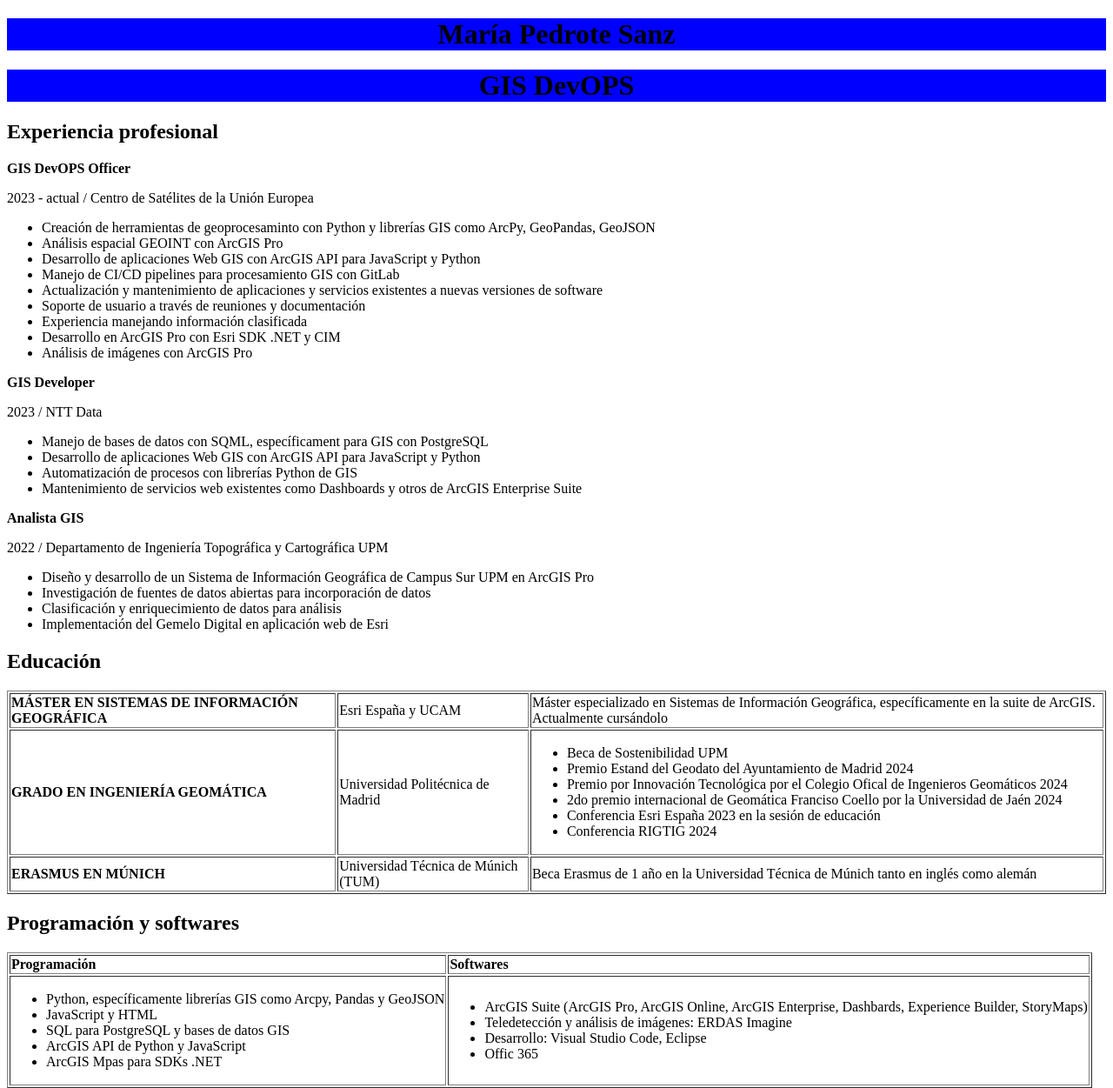
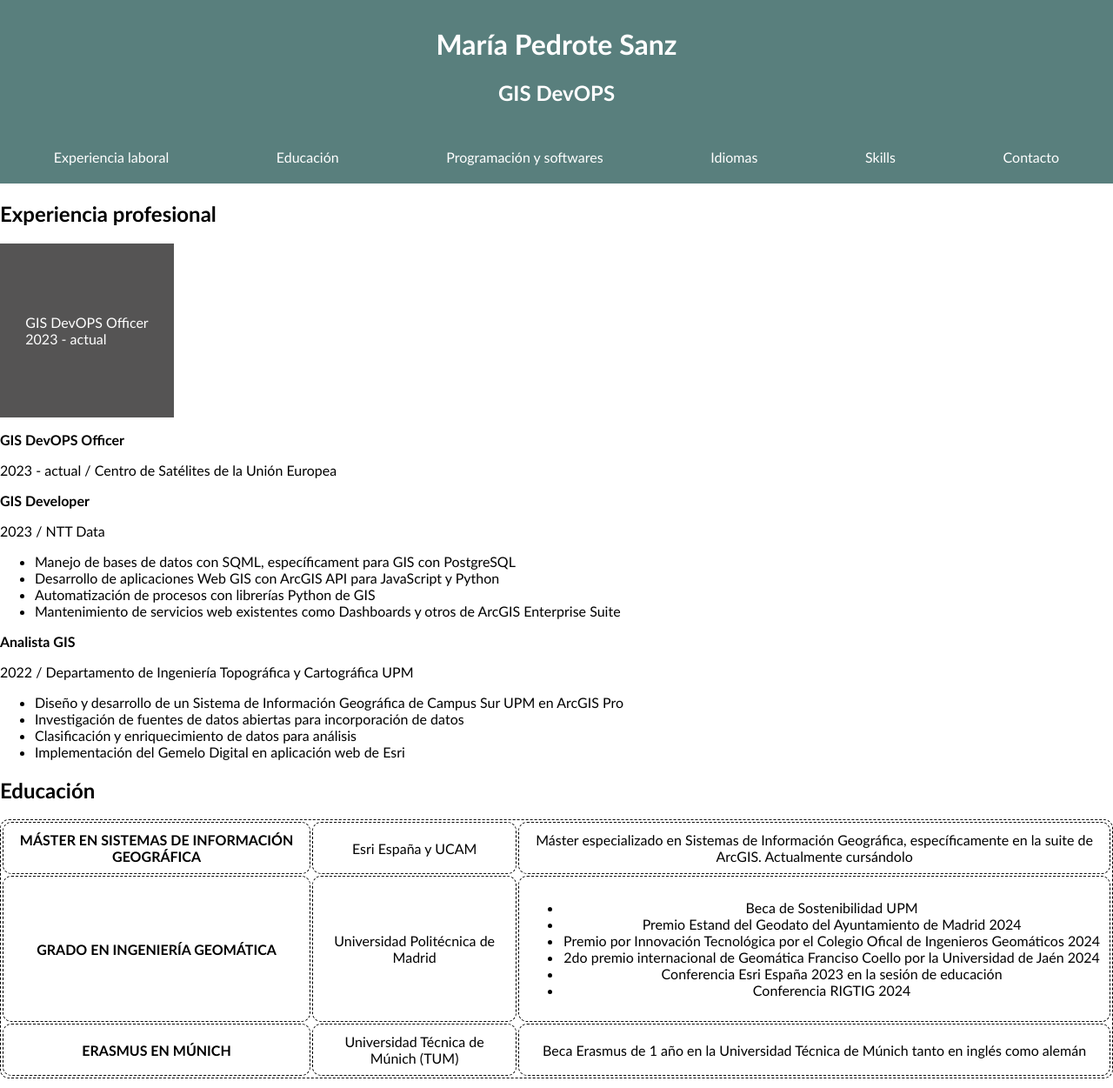
Before and after one commit to merychuli/curriculum, a plain HTML site: page cv_MPS.html in a window 1280 px wide. Shown: the top 1251 px of the page at 87% size. Drawn offline with Linux system fonts and the light colour scheme; grey boxes are pictures that could not be loaded.

Commit message:
Update in CV

```diff
--- a/cv_MPS.html
+++ b/cv_MPS.html
@@ -3,17 +3,30 @@
     <head>
         <meta charset="utf-8">
         <title>CV María Pedrote Sanz</title>
+        <link rel="stylesheet" href="style.css">
     </head>
     <body>
-        <h1 style="background-color: blue; text-align:center;">María Pedrote Sanz</h1>
-        <h1 style="background-color: blue; text-align:center;">GIS DevOPS</h1>
-        <h2>
-            <strong>Experiencia profesional</strong>
-        </h2>
-        <p>
-            <b>GIS DevOPS Officer</b>
-        </p>
-        <p>2023 - actual / Centro de Satélites de la Unión Europea</p>
+        <header>
+            <h1 class="title">María Pedrote Sanz</h1>
+            <h2 class="title">GIS DevOPS</h2>
+        </header>
+
+        <ul class="menu">
+            <li><a href="#experiencia" class="menu-items">Experiencia laboral</a></li>
+            <li><a href="#educacion" class="menu-items">Educación</a></li>
+            <li><a href="#programacion-softwares" class="menu-items">Programación y softwares</a></li>
+            <li><a href="#idiomas" class="menu-items">Idiomas</a></li>
+            <li><a href="#skills" class="menu-items">Skills</a></li>
+            <li><a href="#contacto" class="menu-items">Contacto</a></li>
+        </ul>
+
+        <section id="experiencia">
+            <h2><strong class="experiencia">Experiencia profesional</strong></h2>
+            <div class="image-container">
+                <img class="image" alt="GIS DevOPS Officer "src="https://media.licdn.com/dms/image/v2/D4D0BAQEqQwy68z0HPQ/company-logo_200_200/company-logo_200_200/0/1709570587368/satcen_logo?e=2147483647&v=beta&t=YbXF2cbco39GILyG3Sxh19h1X-QIHr__MM09t1zlP6c">
+                <div class="text-overlay">
+                    <span class="default-text"><p>GIS DevOPS Officer<br>2023 - actual</p></span>
+                    <span class="hover-text">
                         <ul>
                             <li>Creación de herramientas de geoprocesaminto con Python y librerías GIS como ArcPy, GeoPandas, GeoJSON</li>
                             <li>Análisis espacial GEOINT con ArcGIS Pro</li>
@@ -25,6 +38,14 @@
                             <li>Desarrollo en ArcGIS Pro con Esri SDK .NET y CIM</li>
                             <li>Análisis de imágenes con ArcGIS Pro</li>
                         </ul>
+                    </span>
+                </div>
+            </div>
+            <p>
+                <b>GIS DevOPS Officer</b>
+            </p>
+            <p>2023 - actual / Centro de Satélites de la Unión Europea</p>
+
             <p>
                 <b>GIS Developer</b>
             </p>
@@ -45,8 +66,10 @@
                 <li>Clasificación y enriquecimiento de datos para análisis</li>
                 <li>Implementación del Gemelo Digital en aplicación web de Esri</li>
             </ul>
+        </section>
+        <section id="educacion">
             <h2>
-            <strong>Educación</strong>
+                <strong class="educacion">Educación</strong>
             </h2>
             <table border="1">
                 <tr>
@@ -75,8 +98,10 @@
                     <td>Beca Erasmus de 1 año en la Universidad Técnica de Múnich tanto en inglés como alemán</td>
                 </tr>
             </table>
+        </section>
+        <section id="programacion-softwares">
             <h2>
-            <strong>Programación y softwares</strong>
+                <strong class="programacion-softwares">Programación y softwares</strong>
             </h2>
             <table border="1">
                 <tr>
@@ -103,25 +128,33 @@
                     </td>
                 </tr>
             </table>
-        <h2><b>Idiomas</b></h2>
+        </section>
+        <section id="idiomas">
+            <h2><b class="idiomas">Idiomas</b></h2>
             <ul>
                 <li>Español: nativo</li>
                 <li>Inglés: C1</li>
                 <li>Alemán: C1</li>
                 <li>Corano: A1</li>
             </ul>
-        <h2><b>Skills</b></h2>
+        </section>
+        <section id="skills">
+            <h2><b class="skills">Skills</b></h2>
             <ul>
                 <li>Trabajo en equipo</li>
                 <li>Organización</li>
                 <li>Resiliencia</li>
                 <li>Resolución</li>
             </ul>
-        <h2><b>Contacto</b></h2>
+        </section>
+        <section id="contacto">
+            <h2><b class="contacto">Contacto</b></h2>
             <ul>
-            <li>Teléfono</li>
-            <li>Email</li>
+                <li>Teléfono: +34 695 421 500</li>
+                <li>Email: mariapedrotesanz@gmail.com</li>
                 <li><a href="https://www.linkedin.com/in/maria-pedrote-sanz-geomatica/">LinkedIN</a></li>
             </ul>
+        </section>
+
     </body>
 </html>
--- /dev/null
+++ b/style.css
@@ -0,0 +1,105 @@
+body{
+    font-family:'Gill Sans', 'Gill Sans MT', Calibri, 'Trebuchet MS', sans-serif;
+    margin: 0;
+}
+
+header{
+    margin: 0;
+    padding: 10px;
+    background-color:  rgb(89, 127, 125);
+    text-align: center;
+    color: white;
+}
+
+.menu{
+    margin: 0;
+    display: flex;
+    flex-direction: row;
+    list-style: none;
+    border-left: 2%;
+    justify-content: space-around;
+    align-items: center;
+    background-color:rgb(89, 127, 125);
+    height: 60px;
+    padding: 0
+}
+
+.menu .menu-items{
+    text-decoration: none;
+    color: white;
+}
+
+.menu-items:hover{
+    font-weight: bold;
+    text-decoration: underline;
+}
+
+.image-container {
+    position: relative;
+    width: 200px; /* Width of the image */
+    height: 200px; /* Height of the image */
+    overflow: hidden; /* Ensure content stays within the container */
+}
+
+/* Image */
+.image {
+    width: 100%;
+    height: 100%;
+    object-fit: cover; /* Ensures the image fits the container */
+    display: block;
+}
+
+/* Text overlay container */
+.text-overlay {
+    position: absolute;
+    top: 0;
+    left: 0;
+    width: 100%;
+    height: 100%;
+    display: flex;
+    justify-content: center;
+    align-items: center;
+    background-color: rgba(14, 13, 13, 0.5); /* Semi-transparent background */
+    transition: opacity 0.3s ease; /* Smooth transition for hover effect */
+    color: white;
+
+}
+
+/* Default text (visible initially) */
+.default-text {
+    position: absolute;
+    opacity: 1; /* Always visible initially */
+    transition: opacity 0.3s ease; /* Smooth fade effect */
+}
+
+/* Hover text (hidden initially) */
+.hover-text {
+    position: absolute;
+    opacity: 0; /* Hidden by default */
+    transition: opacity 0.3s ease; /* Smooth fade effect */
+}
+
+/* On hover, switch visibility of the texts */
+.image-container:hover .default-text {
+    opacity: 0; /* Hide the default text */
+}
+
+.image-container:hover .hover-text {
+    opacity: 1; /* Show the hover text */
+}
+
+table{
+    border-style: dashed;
+    border-radius: 10px;
+    border-color: black;
+
+    & tr{
+        & td{
+            border-radius: 10px;
+            border-style: dashed;
+            padding: 10px;
+            text-align: center;
+            vertical-align: center;
+        }
+    }
+}
```
Lines whose indentation alone changed are shown as unchanged.
